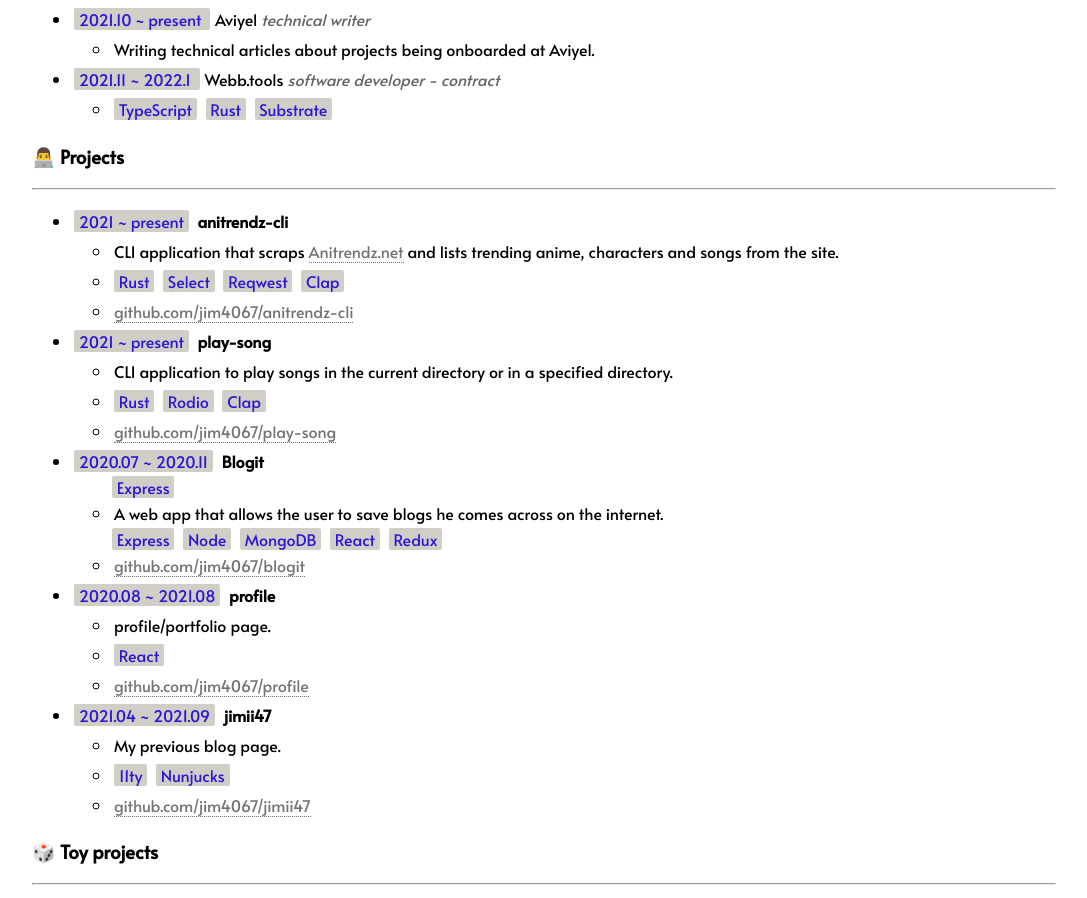
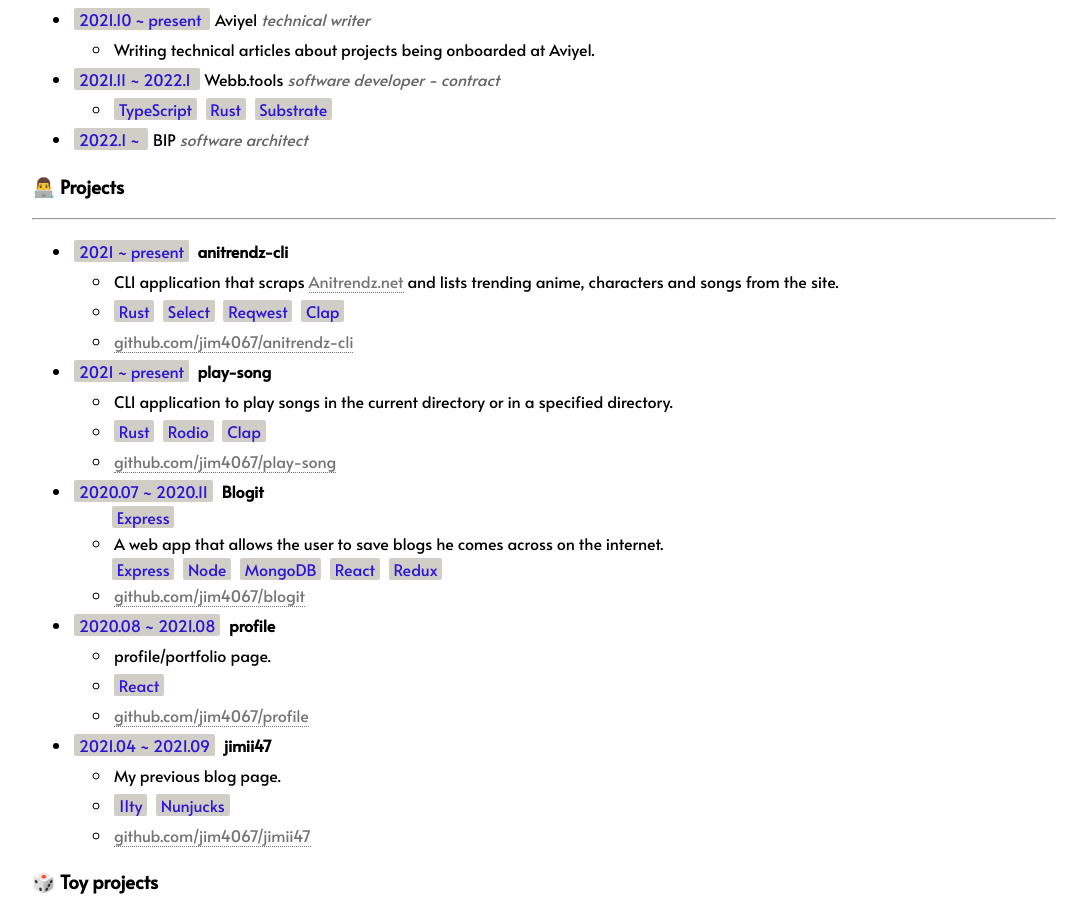
Before and after one commit to jim4067/mutuku, a website: page pages/resume.html in a window 1280 px wide. Shown: the part 820-1718 px from the top of the page, without its empty margins (96-1183 px from the left). Drawn offline with Linux system fonts and the light colour scheme; a web font is replaced by a local one.

Commit message:
add projects id

```diff
--- a/pages/resume.html
+++ b/pages/resume.html
@@ -92,10 +92,11 @@
                             <span class="red-highlight">Substrate</span>
                         </li>
                     </ul>
+                    <li><span class="red-highlight">2022.1 ~  </span> BIP <span class="grey-text"><em> software architect</em></span></li>
                 </ul>
             </section>
 
-            <section class="projects">
+            <section class="projects" id="projects">
                 <h3> 👨‍💻 Projects</h3>
                 <hr />
                 <ul class="projects">
@@ -320,5 +321,5 @@
 
 </html>
 
-<!-- maybe I should list open source contributions as different and add employment details too -->
+<!-- maybe I should list open source contributions as a different section and add employment details too -->
 <!-- You shouldn't be snooping in here!!! -->
```
